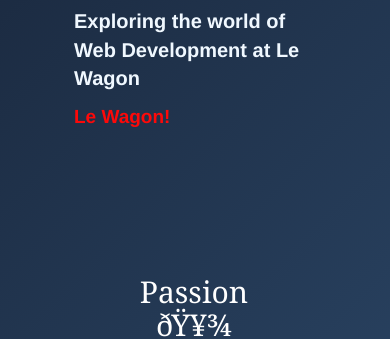
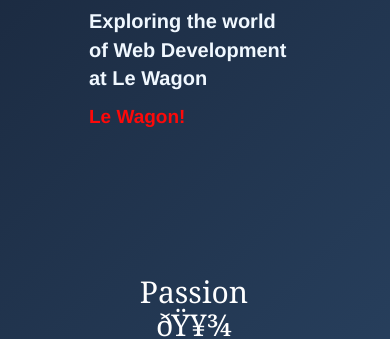
Before and after one commit to Marianaa93/profile-page, a plain HTML site: page index.html in a window 390 px wide. Shown: the part 505-844 px from the top of the page. Drawn offline with nearby package versions, Linux system fonts and the light colour scheme.

Commit message:
Update style.css
Added responsive media queries

```diff
--- a/style.css
+++ b/style.css
@@ -76,3 +76,22 @@ p{
 #footer a:hover {
   color: white;
 }
+@media (max-width: 960px) {
+  /* For a screen < 960px, this CSS will be read */
+  .container {
+    width: 700px;
+  }
+}
+
+@media (max-width: 720px) {
+  /* For a screen < 720px, this CSS will be read */
+  .container {
+    width: 500px;
+  }
+}
+
+@media (max-width: 540px) {
+  /* For a screen < 540px, this CSS will be read */
+  .container {
+    width: 300px;
+  }
```
